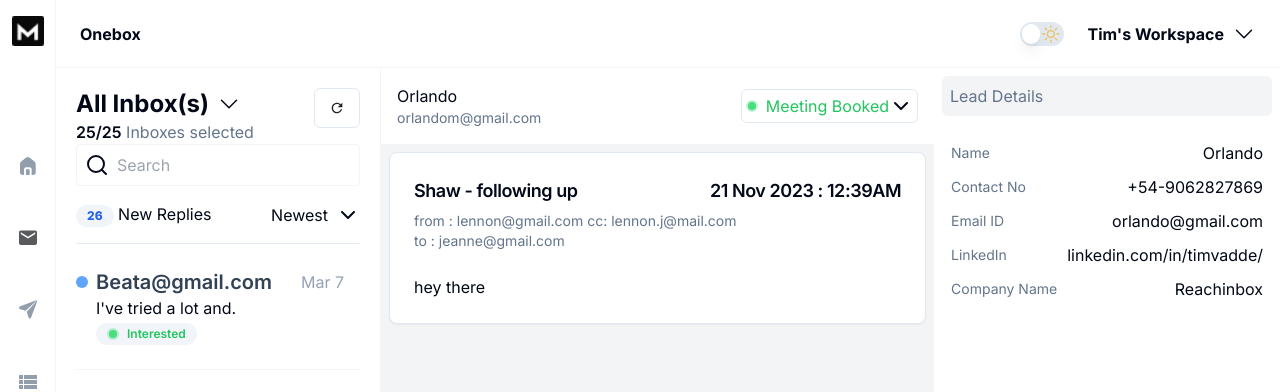
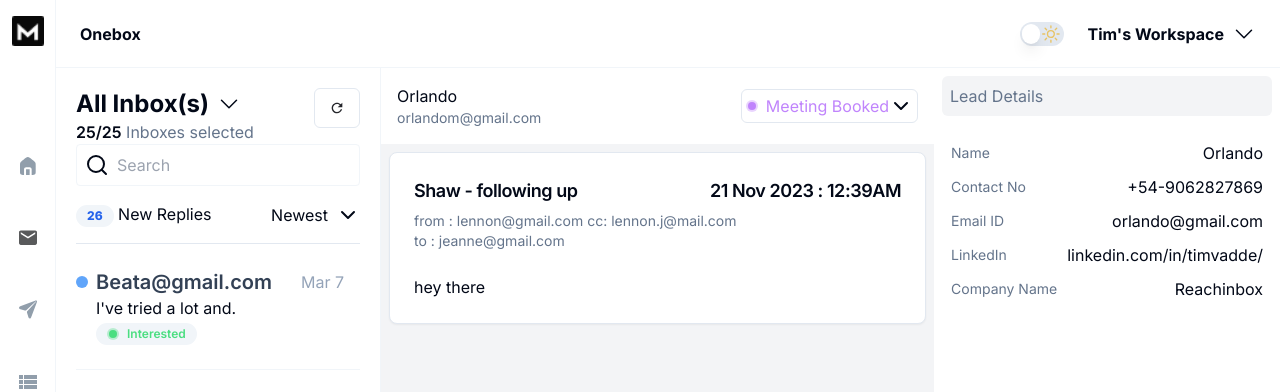
Before and after one commit to dev-subhadeep/mailassure, a Next.js app: page /dashboard/inbox in a window 1280 px wide. Shown: the top 392 px of the page. Built offline with nearby package versions, Linux system fonts and the light colour scheme.

Commit message:
feat: Tag now produces different colors based on type

```diff
--- a/src/components/tag/index.tsx
+++ b/src/components/tag/index.tsx
@@ -10,15 +10,34 @@ const Tag = ({ type }: TagProps) => {
     <div className="flex gap-2 min-h-1 min-w-1 items-center">
       <div
         className={cn(
-          "h-3 w-3 rounded-full",
-          "bg-green-400 bg-opacity-35 shadow-xl flex justify-center items-center"
+          "h-3 w-3 rounded-full bg-opacity-35 shadow-xl flex justify-center items-center",
+          type === "interested" && "bg-green-400",
+          type === "meeting booked" && "bg-purple-400",
+          type === "meeting completed" && "bg-yellow-400",
+          type === "closed" && "bg-indigo-400"
         )}
       >
         <div
-          className={cn("h-2 w-2 rounded-full p-1", "bg-green-400 shadow-xl")}
+          className={cn(
+            "h-2 w-2 rounded-full p-1",
+            type === "interested" && "bg-green-400",
+            type === "meeting booked" && "bg-purple-400",
+            type === "meeting completed" && "bg-yellow-400",
+            type === "closed" && "bg-indigo-400"
+          )}
         ></div>
       </div>
-      <div className="text-green-500 capitalize">{type}</div>
+      <div
+        className={cn(
+          "capitalize",
+          type === "interested" && "text-green-400",
+          type === "meeting booked" && "text-purple-400",
+          type === "meeting completed" && "text-yellow-400",
+          type === "closed" && "text-indigo-400"
+        )}
+      >
+        {type}
+      </div>
     </div>
   )
 }
```
